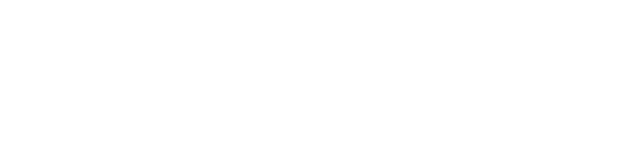
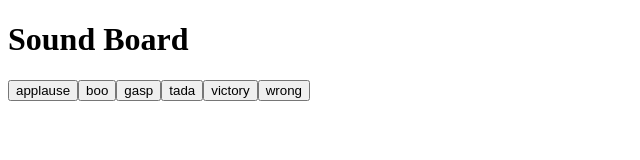
Before and after one commit to LRSORRENTI/sound_board_project, a plain HTML site: page index.html in a window 1280 px wide. Shown: the whole page, without its empty margins (0-640 px from the left). Drawn offline with Linux system fonts and the light colour scheme.

Commit message:
added script, saved sound names inside of an array, then using the forEach method we take every sound name inside of that array. and use the createElement method to create a button for each item in the array, then use classList add to add those to our classlist, and then render, or append our buttons using getElementById.appendChild(btn)

```diff
--- a/index.html
+++ b/index.html
@@ -4,10 +4,19 @@
     <meta charset="UTF-8" />
     <meta http-equiv="X-UA-Compatible" content="IE=edge" />
     <meta name="viewport" content="width=device-width, initial-scale=1.0" />
-    <title>Document</title>
+
+    <title>Sound Board</title>
   </head>
   <body>
-    <h1></h1>
+    <h1>Sound Board</h1>
+    <audio id="applause" src="soundFiles/APPLAUSE.mp3"></audio>
+    <audio id="boo" src="soundFiles/BOO.mp3"></audio>
+    <audio id="gasp" src="soundFiles/GASP.mp3"></audio>
+    <audio id="tada" src="soundFiles/TADA.mp3"></audio>
+    <audio id="victory" src="soundFiles/VICTORY.mp3"></audio>
+    <audio id="wrong" src="soundFiles/WRONG.mp3"></audio>
+    <div id="button-container"></div>
+
     <script src="/script.js"></script>
   </body>
 </html>
--- a/script.js
+++ b/script.js
@@ -0,0 +1,11 @@
+const sounds = ['applause', 'boo', 'gasp',
+'tada', 'victory', 'wrong' ];
+
+sounds.forEach(soundName=> {
+    const btn = document.createElement('button')
+    btn.classList.add('btn')
+   btn.innerText = soundName
+
+   document.getElementById('button-container').
+   appendChild(btn)
+})
```
